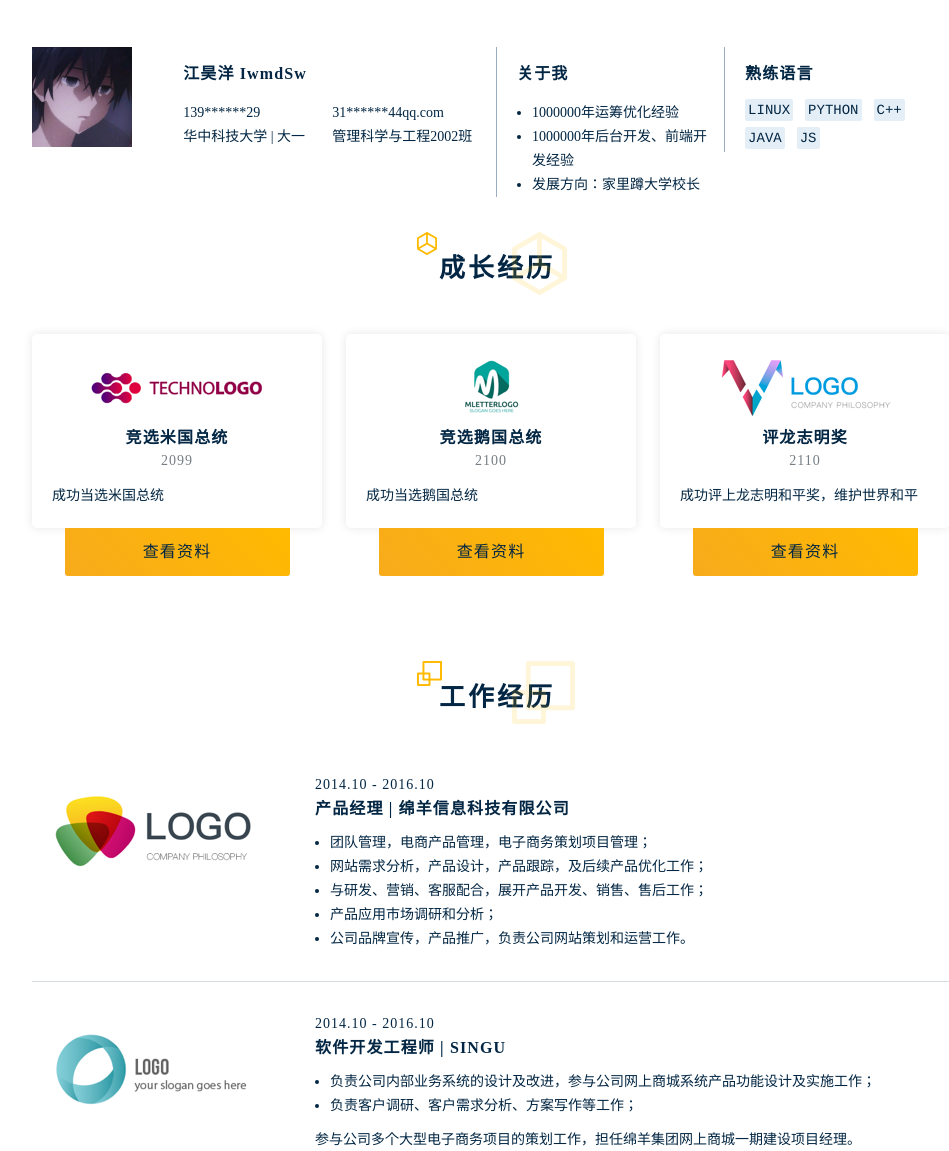
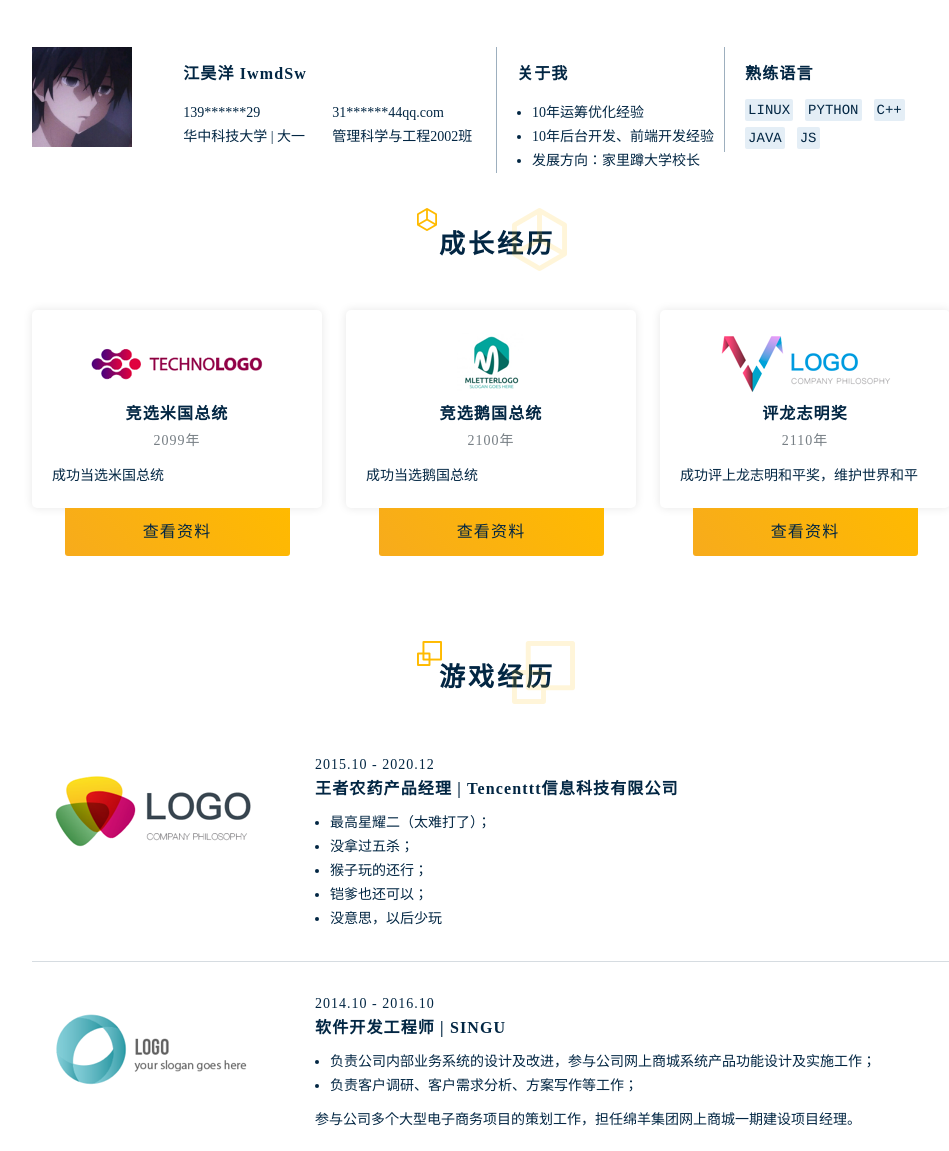
Before and after one commit to jhy123-max/jhy123-max.github.io, a plain HTML site: page index.html in a window 1280 px wide. Shown: the part 323-1474 px from the top of the page, without its empty margins (143-1092 px from the left). Drawn offline with Linux system fonts and the light colour scheme.

Commit message:
Update index.html

```diff
--- a/index.html
+++ b/index.html
@@ -45,8 +45,8 @@
                                 关于我
                             </p>
                             <ul>
-                                <li>1000000年运筹优化经验</li>
-                                <li>1000000年后台开发、前端开发经验</li>
+                                <li>10年运筹优化经验</li>
+                                <li>10年后台开发、前端开发经验</li>
                                 <li>发展方向：家里蹲大学校长</li>
                             </ul>
                         </div>
@@ -75,7 +75,7 @@
                     <div class="col-3-abs" id="project-0">
                         <div class="project-content"> <img src="./static/image/LOGO1.png" alt="">
                             <p class="project-title">竞选米国总统</p>
-                            <p class="create-time">2099</p>
+                            <p class="create-time">2099年</p>
                             <p class="decription"> 成功当选米国总统 </p>
                         </div>
                         <div class="link-to">
@@ -86,7 +86,7 @@
                     <div class="col-3-abs" id="project-1">
                         <div class="project-content"> <img src="./static/image/LOGO2.png" alt="">
                             <p class="project-title">竞选鹅国总统</p>
-                            <p class="create-time">2100</p>
+                            <p class="create-time">2100年</p>
                             <p class="decription"> 成功当选鹅国总统 </p>
                         </div>
                         <div class="link-to">
@@ -97,7 +97,7 @@
                     <div class="col-3-abs endline" id="project-2">
                         <div class="project-content"> <img src="./static/image/LOGO3.png" alt="">
                             <p class="project-title">评龙志明奖</p>
-                            <p class="create-time">2110</p>
+                            <p class="create-time">2110年</p>
                             <p class="decription"> 成功评上龙志明和平奖，维护世界和平 </p>
                         </div>
                         <div class="link-to">
@@ -109,7 +109,7 @@
             </section>
             <section>
                 <div class="title work">
-                    <p>工作经历</p>
+                    <p>游戏经历</p>
                 </div>
                 <div class="w-experience-detail">
                     <div class="item w-experience-content">
@@ -117,14 +117,14 @@
                             <img class="company-logo" src="./static/image/LOGO4.png" alt="">
                         </div>
                         <div class="work-content">
-                            <p class="create-time">2014.10 - 2016.10</p>
-                            <p class="job">产品经理 | 绵羊信息科技有限公司</p>
+                            <p class="create-time">2015.10 - 2020.12</p>
+                            <p class="job">王者农药产品经理 | Tencenttt信息科技有限公司</p>
                             <ul>
-                                <li>团队管理，电商产品管理，电子商务策划项目管理；</li>
-                                <li>网站需求分析，产品设计，产品跟踪，及后续产品优化工作；</li>
-                                <li>与研发、营销、客服配合，展开产品开发、销售、售后工作；</li>
-                                <li>产品应用市场调研和分析；</li>
-                                <li>公司品牌宣传，产品推广，负责公司网站策划和运营工作。</li>
+                                <li>最高星耀二（太难打了）；</li>
+                                <li>没拿过五杀；</li>
+                                <li>猴子玩的还行；</li>
+                                <li>铠爹也还可以；</li>
+                                <li>没意思，以后少玩</li>
                             </ul>
                         </div>
                     </div>
```
